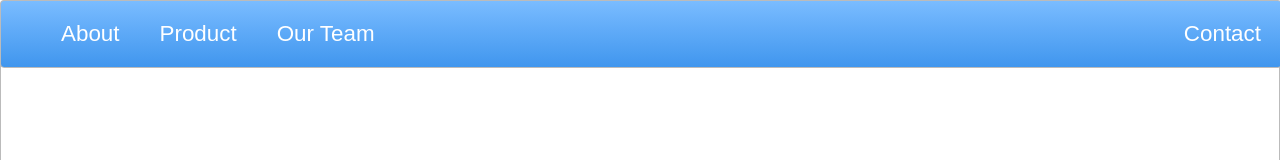
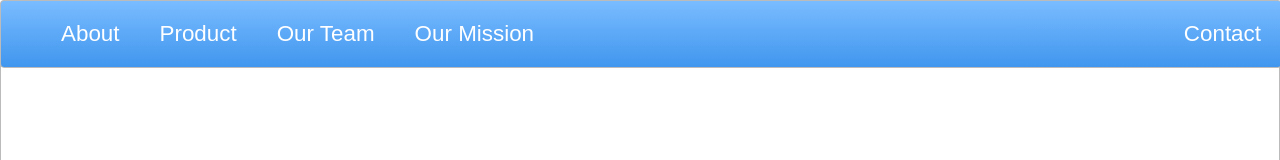
Before and after one commit to theLorax25/theLorax25.github.io, a plain HTML site: page index.html in a window 1280 px wide. Shown: the top 160 px of the page. Drawn offline with Linux system fonts and the light colour scheme.

Commit message:
added a mission tab

```diff
--- a/index.html
+++ b/index.html
@@ -11,6 +11,7 @@
       <li><a href="http://netops.rocks">About</a></li>
       <li><a href="http://netops.rocks">Product</a></li>
       <li><a href="http://netops.rocks">Our Team</a></li>
+      <li><a href="http://netops.rocks">Our Mission</a></li>
       <li class="push"><a href="http://netops.rocks">Contact</a></li>
     </ul>
   </nav>
```
